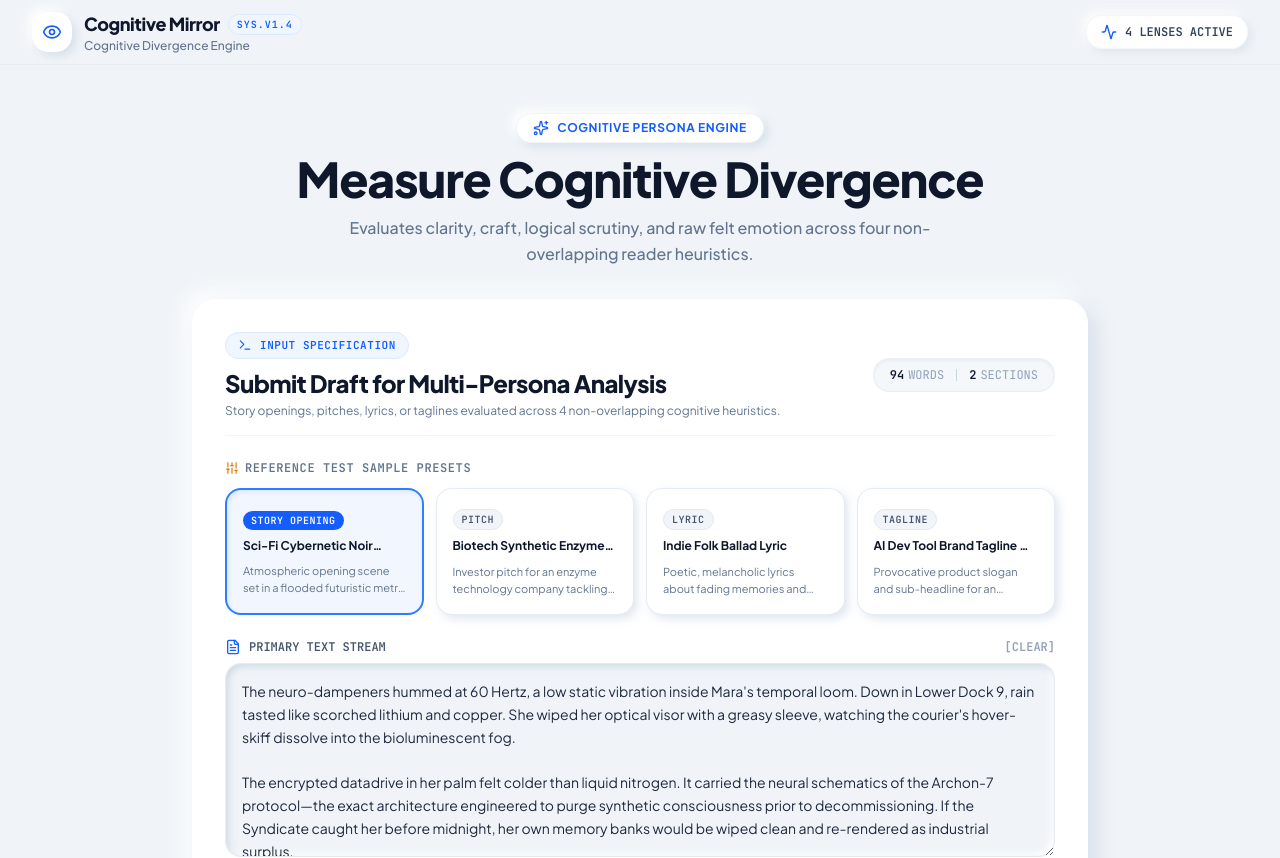
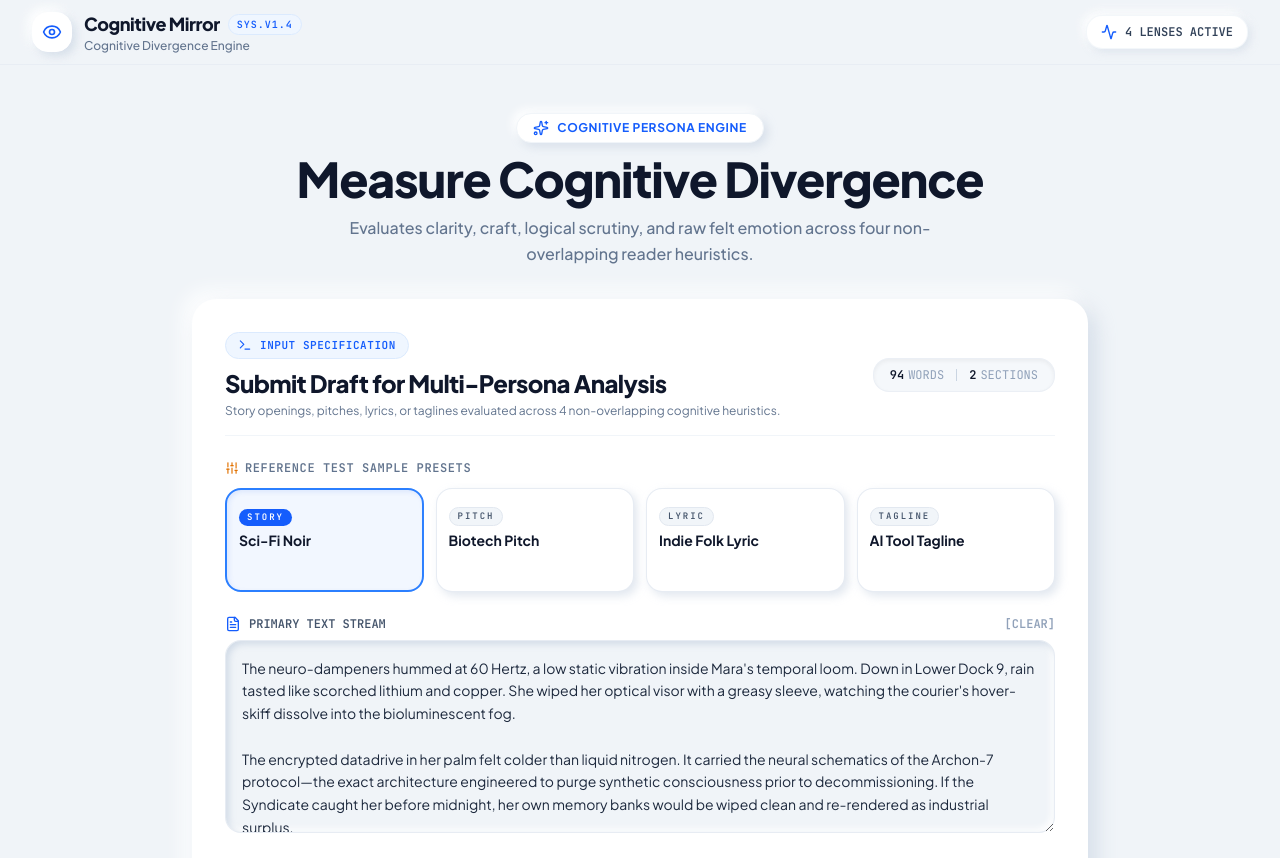
Before and after one commit to Arya185/Cognitive_Mirror, a React (Vite) app: page / in a window 1280 px wide. Shown: the top 858 px of the page. Built offline with nearby package versions, Linux system fonts and the light colour scheme.

Commit message:
first commit

```diff
--- a/src/App.tsx
+++ b/src/App.tsx
@@ -1,4 +1,4 @@
-import React, { useState } from 'react';
+import React, { useState, useCallback, useMemo } from 'react';
 import { Header } from './components/Header';
 import { InputPanel } from './components/InputPanel';
 import { DisagreementMatrix } from './components/DisagreementMatrix';
@@ -12,23 +12,24 @@ import { PRESET_SAMPLES } from './data/presets';
 import { EvaluationResult, PresetSample, PersonaId } from './types';
 import { Sparkles, Download, ArrowLeft, RefreshCw, LayoutGrid } from 'lucide-react';
 
-export default function App() {
-  const [inputText, setInputText] = useState<string>(PRESET_SAMPLES[0].text);
+// -----------------------------------------------------------------------------
+// Custom Hook: useEvaluation
+// -----------------------------------------------------------------------------
+function useEvaluation(initialText: string) {
+  const [inputText, setInputText] = useState<string>(initialText);
   const [activePresetId, setActivePresetId] = useState<string>(PRESET_SAMPLES[0].id);
   const [isLoading, setIsLoading] = useState<boolean>(false);
   const [error, setError] = useState<string | null>(null);
   const [result, setResult] = useState<EvaluationResult | null>(null);
   const [selectedSectionId, setSelectedSectionId] = useState<number | null>(null);
-  const [activePersonaFilter, setActivePersonaFilter] = useState<PersonaId | 'all'>('all');
-  const [isExportOpen, setIsExportOpen] = useState<boolean>(false);
 
-  const handleSelectPreset = (preset: PresetSample) => {
+  const selectPreset = useCallback((preset: PresetSample) => {
     setActivePresetId(preset.id);
     setInputText(preset.text);
     setError(null);
-  };
+  }, []);
 
-  const handleEvaluate = async () => {
+  const evaluate = useCallback(async () => {
     if (!inputText.trim()) return;
 
     setIsLoading(true);
@@ -59,22 +60,54 @@ export default function App() {
     } finally {
       setIsLoading(false);
     }
-  };
+  }, [inputText]);
 
-  const handleReset = () => {
+  const reset = useCallback(() => {
     setResult(null);
     setSelectedSectionId(null);
     setError(null);
-    setIsExportOpen(false);
+  }, []);
+
+  return {
+    inputText,
+    setInputText,
+    activePresetId,
+    isLoading,
+    error,
+    result,
+    selectedSectionId,
+    setSelectedSectionId,
+    selectPreset,
+    evaluate,
+    reset,
   };
+}
 
+// -----------------------------------------------------------------------------
+// Subcomponents (can be moved to separate files)
+// -----------------------------------------------------------------------------
+
+// --- Input View ---
+interface InputViewProps {
+  inputText: string;
+  setInputText: (text: string) => void;
+  onEvaluate: () => void;
+  isLoading: boolean;
+  onSelectPreset: (preset: PresetSample) => void;
+  activePresetId: string;
+  error: string | null;
+}
+
+function InputView({
+  inputText,
+  setInputText,
+  onEvaluate,
+  isLoading,
+  onSelectPreset,
+  activePresetId,
+  error,
+}: InputViewProps) {
   return (
-    <div className="min-h-screen bg-[#F0F4F8] text-slate-900 flex flex-col font-sans selection:bg-blue-200 selection:text-blue-900">
-      <Header onReset={handleReset} hasResult={!!result} />
-
-      <main className="flex-1 max-w-7xl w-full mx-auto px-4 sm:px-6 lg:px-8 py-8 space-y-8">
-        {!result ? (
-          /* Initial Input & Reflection Workspace */
     <div className="max-w-4xl mx-auto space-y-8">
       <div className="text-center space-y-3 pt-4">
         <span className="inline-flex items-center space-x-2 px-4 py-1.5 rounded-full text-xs font-bold uppercase tracking-wider bg-white text-blue-600 shadow-[4px_4px_10px_rgba(180,195,215,0.4),-4px_-4px_10px_#FFFFFF] border border-slate-100">
@@ -92,21 +125,31 @@ export default function App() {
       <InputPanel
         inputText={inputText}
         setInputText={setInputText}
-              onEvaluate={handleEvaluate}
+        onEvaluate={onEvaluate}
         isLoading={isLoading}
-              onSelectPreset={handleSelectPreset}
+        onSelectPreset={onSelectPreset}
         activePresetId={activePresetId}
         error={error}
       />
     </div>
-        ) : (
-          /* Bento Grid Results Dashboard */
-          <div className="space-y-8">
-            {/* Action Bar Header */}
+  );
+}
+
+// --- Action Bar ---
+interface ActionBarProps {
+  onReset: () => void;
+  onReEvaluate: () => void;
+  isLoading: boolean;
+  onExport: () => void;
+  sectionCount: number;
+}
+
+function ActionBar({ onReset, onReEvaluate, isLoading, onExport, sectionCount }: ActionBarProps) {
+  return (
     <div className="neu-card rounded-3xl p-5 flex flex-col sm:flex-row items-start sm:items-center justify-between gap-4">
       <div className="flex items-center space-x-3">
         <button
-                  onClick={handleReset}
+          onClick={onReset}
           className="neu-button p-2.5 rounded-2xl text-slate-500 hover:text-slate-900 cursor-pointer"
           title="Return to Input"
         >
@@ -122,14 +165,14 @@ export default function App() {
             </span>
           </div>
           <p className="text-xs font-mono text-slate-500 mt-0.5">
-                    DISSECTED INTO <strong className="text-slate-900">{result.sections.length}</strong> LOGICAL SECTIONS
+            DISSECTED INTO <strong className="text-slate-900">{sectionCount}</strong> LOGICAL SECTIONS
           </p>
         </div>
       </div>
 
       <div className="flex items-center space-x-3 w-full sm:w-auto font-sans text-xs">
         <button
-                  onClick={handleEvaluate}
+          onClick={onReEvaluate}
           disabled={isLoading}
           className="neu-button px-4 py-2.5 rounded-2xl font-bold text-slate-700 hover:text-blue-600 flex items-center space-x-2 cursor-pointer"
         >
@@ -138,7 +181,7 @@ export default function App() {
         </button>
 
         <button
-                  onClick={() => setIsExportOpen(true)}
+          onClick={onExport}
           className="neu-button-primary px-5 py-2.5 rounded-2xl font-bold flex items-center space-x-2 cursor-pointer"
         >
           <Download className="w-4 h-4" />
@@ -146,71 +189,184 @@ export default function App() {
         </button>
       </div>
     </div>
+  );
+}
 
-            {/* Main Bento Grid */}
+// --- Results Dashboard ---
+interface ResultsDashboardProps {
+  result: EvaluationResult;
+  selectedSectionId: number | null;
+  onSelectSection: (id: number) => void;
+  onReEvaluate: () => void;
+  isLoading: boolean;
+  onReset: () => void;
+  onExport: () => void;
+}
+
+function ResultsDashboard({
+  result,
+  selectedSectionId,
+  onSelectSection,
+  onReEvaluate,
+  isLoading,
+  onReset,
+  onExport,
+}: ResultsDashboardProps) {
+  const [activePersonaFilter, setActivePersonaFilter] = useState<PersonaId | 'all'>('all');
+
+  return (
+    <div className="space-y-8">
+      <ActionBar
+        onReset={onReset}
+        onReEvaluate={onReEvaluate}
+        isLoading={isLoading}
+        onExport={onExport}
+        sectionCount={result.sections.length}
+      />
+
       <div className="grid grid-cols-1 lg:grid-cols-3 gap-6">
-              {/* Bento Box 1: Persona Telemetry Mean Scores */}
         <div className="lg:col-span-1">
           <PersonaMetrics result={result} />
         </div>
 
-              {/* Bento Box 2: Spectrogram & Disagreement Matrix */}
         <div className="lg:col-span-2">
           <DisagreementMatrix
             result={result}
             selectedSectionId={selectedSectionId}
-                  onSelectSection={setSelectedSectionId}
+            onSelectSection={onSelectSection}
           />
         </div>
 
-              {/* Bento Box 3a: Blind Spot Profile — dimension severity bars */}
         <div className="lg:col-span-2">
           <BlindSpotProfile result={result} />
         </div>
 
-              {/* Bento Box 3b: Blind Spot Disconnect Alerts */}
         <div className="lg:col-span-1">
           <BlindSpotAlerts result={result} />
         </div>
 
-              {/* Bento Box 4: Macro Persona Summaries */}
         <div className="lg:col-span-3">
           <OverallSummaryCard summary={result.overall_summary} />
         </div>
 
-              {/* Bento Box 5: Sectional Telemetry Stream */}
         <div className="lg:col-span-3">
           <SectionViewer
             sections={result.sections}
             selectedSectionId={selectedSectionId}
-                  onSelectSection={setSelectedSectionId}
+            onSelectSection={onSelectSection}
             activePersonaFilter={activePersonaFilter}
             setActivePersonaFilter={setActivePersonaFilter}
           />
         </div>
       </div>
+    </div>
+  );
+}
 
-            {/* Export Modal */}
-            <ExportModal
-              result={result}
-              isOpen={isExportOpen}
-              onClose={() => setIsExportOpen(false)}
-            />
-          </div>
-        )}
-      </main>
-
-      {/* Footer */}
+// --- Footer ---
+function Footer() {
+  return (
     <footer className="border-t border-slate-200/80 py-6 text-center font-mono text-xs text-slate-500 bg-white/60 backdrop-blur-xs mt-12">
       <div className="max-w-7xl mx-auto px-4 flex flex-col sm:flex-row items-center justify-between gap-3">
         <div className="flex items-center space-x-2">
           <LayoutGrid className="w-4 h-4 text-blue-600" />
           <span className="font-bold text-slate-900">COGNITIVE MIRROR ENGINE</span>
-            <span>— WHITE NEOMORPHIC BENTO GRID</span>
         </div>
         <div>POWERED BY IBM WATSONX.AI (GRANITE) • SYS.V1.4</div>
       </div>
     </footer>
+  );
+}
+
+// -----------------------------------------------------------------------------
+// Main App Component
+// -----------------------------------------------------------------------------
+export default function App() {
+  const initialPreset = PRESET_SAMPLES[0];
+  const {
+    inputText,
+    setInputText,
+    activePresetId,
+    isLoading,
+    error,
+    result,
+    selectedSectionId,
+    setSelectedSectionId,
+    selectPreset,
+    evaluate,
+    reset,
+  } = useEvaluation(initialPreset.text);
+
+  const [isExportOpen, setIsExportOpen] = useState<boolean>(false);
+
+  const handleSelectPreset = useCallback((preset: PresetSample) => {
+    selectPreset(preset);
+  }, [selectPreset]);
+
+  const handleEvaluate = useCallback(() => {
+    evaluate();
+  }, [evaluate]);
+
+  const handleReset = useCallback(() => {
+    reset();
+    setIsExportOpen(false);
+  }, [reset]);
+
+  const handleReEvaluate = useCallback(() => {
+    evaluate();
+  }, [evaluate]);
+
+  const handleExport = useCallback(() => {
+    setIsExportOpen(true);
+  }, []);
+
+  const handleCloseExport = useCallback(() => {
+    setIsExportOpen(false);
+  }, []);
+
+  // Memoize export modal to avoid re-creating on every render
+  const exportModal = useMemo(() => {
+    if (!result) return null;
+    return (
+      <ExportModal
+        result={result}
+        isOpen={isExportOpen}
+        onClose={handleCloseExport}
+      />
+    );
+  }, [result, isExportOpen, handleCloseExport]);
+
+  return (
+    <div className="min-h-screen bg-[#F0F4F8] text-slate-900 flex flex-col font-sans selection:bg-blue-200 selection:text-blue-900">
+      <Header onReset={handleReset} hasResult={!!result} />
+
+      <main className="flex-1 max-w-7xl w-full mx-auto px-4 sm:px-6 lg:px-8 py-8 space-y-8">
+        {!result ? (
+          <InputView
+            inputText={inputText}
+            setInputText={setInputText}
+            onEvaluate={handleEvaluate}
+            isLoading={isLoading}
+            onSelectPreset={handleSelectPreset}
+            activePresetId={activePresetId}
+            error={error}
+          />
+        ) : (
+          <ResultsDashboard
+            result={result}
+            selectedSectionId={selectedSectionId}
+            onSelectSection={setSelectedSectionId}
+            onReEvaluate={handleReEvaluate}
+            isLoading={isLoading}
+            onReset={handleReset}
+            onExport={handleExport}
+          />
+        )}
+      </main>
+
+      <Footer />
+
+      {exportModal}
     </div>
   );
 }
--- a/src/components/InputPanel.tsx
+++ b/src/components/InputPanel.tsx
@@ -71,22 +71,21 @@ export const InputPanel: React.FC<InputPanelProps> = ({
                 key={preset.id}
                 type="button"
                 onClick={() => onSelectPreset(preset)}
-                className={`p-4 rounded-2xl text-left transition-all cursor-pointer flex flex-col justify-between h-full font-sans ${
+                className={`min-h-[104px] p-3 rounded-2xl text-left transition-all cursor-pointer font-sans flex items-start ${
                   isSelected
                     ? 'bg-blue-50/80 border-2 border-blue-500 shadow-[inset_2px_2px_5px_rgba(37,99,235,0.1)] text-slate-900'
                     : 'neu-button text-slate-600 hover:text-slate-900'
                 }`}
               >
-                <div>
-                  <span className={`inline-block font-mono text-[10px] font-bold uppercase tracking-wider px-2 py-0.5 rounded-full mb-2 ${
+                <div className="space-y-1.5">
+                  <span className={`inline-block font-mono text-[9px] font-bold uppercase tracking-[0.22em] px-2 py-0.5 rounded-full ${
                     isSelected ? 'bg-blue-600 text-white' : 'bg-slate-100 text-slate-600 border border-slate-200'
                   }`}>
                     {preset.category}
                   </span>
-                  <div className="font-bold text-xs text-slate-900 line-clamp-1">{preset.title}</div>
-                </div>
-                <div className="text-[11px] text-slate-500 mt-2 line-clamp-2 font-sans leading-relaxed">
-                  {preset.description}
+                  <div className="font-bold text-sm text-slate-900 leading-tight line-clamp-2">
+                    {preset.title}
+                  </div>
                 </div>
               </button>
             );
--- a/src/data/presets.ts
+++ b/src/data/presets.ts
@@ -61,27 +61,27 @@ export const DIMENSION_LABELS: Record<string, { label: string; desc: string }> =
 export const PRESET_SAMPLES: PresetSample[] = [
   {
     id: 'story-1',
-    title: 'Sci-Fi Cybernetic Noir Opening',
-    category: 'Story Opening',
-    description: 'Atmospheric opening scene set in a flooded futuristic metro precinct with synthetic body modifications.',
+    title: 'Sci-Fi Noir',
+    category: 'Story',
+    description: 'Flooded metro noir opener.',
     text: `The neuro-dampeners hummed at 60 Hertz, a low static vibration inside Mara's temporal loom. Down in Lower Dock 9, rain tasted like scorched lithium and copper. She wiped her optical visor with a greasy sleeve, watching the courier's hover-skiff dissolve into the bioluminescent fog.
 
 The encrypted datadrive in her palm felt colder than liquid nitrogen. It carried the neural schematics of the Archon-7 protocol—the exact architecture engineered to purge synthetic consciousness prior to decommissioning. If the Syndicate caught her before midnight, her own memory banks would be wiped clean and re-rendered as industrial surplus.`
   },
   {
     id: 'pitch-1',
-    title: 'Biotech Synthetic Enzyme Startup Pitch',
+    title: 'Biotech Pitch',
     category: 'Pitch',
-    description: 'Investor pitch for an enzyme technology company tackling microplastic pollution.',
+    description: 'Microplastic cleanup startup pitch.',
     text: `Every year, eight million metric tons of microplastics infiltrate municipal water supply grids, bypassing traditional reverse-osmosis filtration. Current remediation methods rely on high-temperature incineration that releases toxic dioxins into adjacent residential zones.
 
 EnzyMatrix has developed BioCleave-4: a computationally folded synthetic hydrolase enzyme capable of depolymerizing PET plastics in unheated wastewater within 45 minutes. Our modular bioreactor canisters integrate directly into existing wastewater infrastructure at zero capital expenditure for municipalities under a Bio-as-a-Service monthly subscription model.`
   },
   {
     id: 'lyric-1',
-    title: 'Indie Folk Ballad Lyric',
+    title: 'Indie Folk Lyric',
     category: 'Lyric',
-    description: 'Poetic, melancholic lyrics about fading memories and quiet departures.',
+    description: 'Melancholic memory lyric.',
     text: `I left the porch light burning on the salt-bleached timber,
 Listening to the dry leaves rattle through the screen door frame.
 You said the winter came early this year,
@@ -94,9 +94,9 @@ Wondering if the ghosts in this hallway still remember my name.`
   },
   {
     id: 'tagline-1',
-    title: 'AI Dev Tool Brand Tagline & Microcopy',
+    title: 'AI Tool Tagline',
     category: 'Tagline',
-    description: 'Provocative product slogan and sub-headline for an developer intelligence suite.',
+    description: 'Short product slogan sample.',
     text: `Stop debugging legacy code. Start commanding architecture.
 
 Cognitive Mirror transforms fragmented codebase telemetry into instantaneous, multi-perspective structural clarity. Build faster without breaking state.`
--- a/src/types.ts
+++ b/src/types.ts
@@ -48,7 +48,7 @@ export interface EvaluationResult {
 export interface PresetSample {
   id: string;
   title: string;
-  category: 'Story Opening' | 'Pitch' | 'Lyric' | 'Tagline';
+  category: 'Story' | 'Pitch' | 'Lyric' | 'Tagline';
   text: string;
   description: string;
 }
```
Lines whose indentation alone changed are shown as unchanged.
